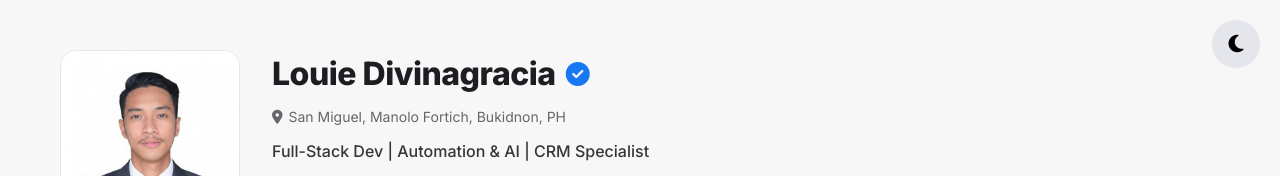
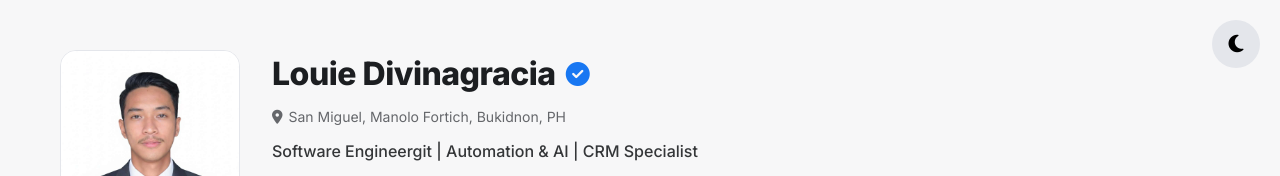
Before and after one commit to louiemurphy/project-2, a plain HTML site: page index.html in a window 1280 px wide. Shown: the top 176 px of the page. Drawn offline with Linux system fonts and the light colour scheme.

Commit message:
initial commit

```diff
--- a/index.html
+++ b/index.html
@@ -1455,7 +1455,7 @@
           <span>San Miguel, Manolo Fortich, Bukidnon, PH</span>
         </div>
         <div class="job-title">
-          Full-Stack Dev | Automation & AI | CRM Specialist
+          Software Engineergit | Automation & AI | CRM Specialist
         </div>
         <div class="action-buttons">
           <a href="mailto:louiephilip.divinagracia@gmail.com" class="btn btn-black">
```
